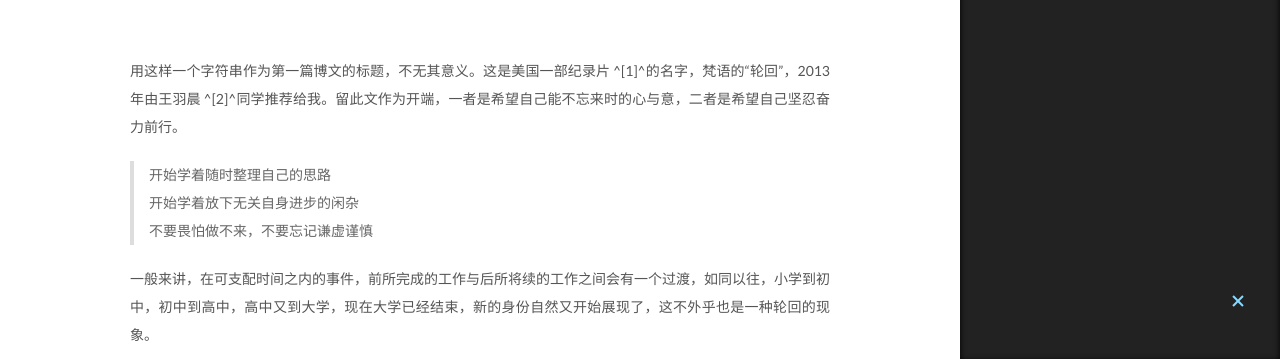
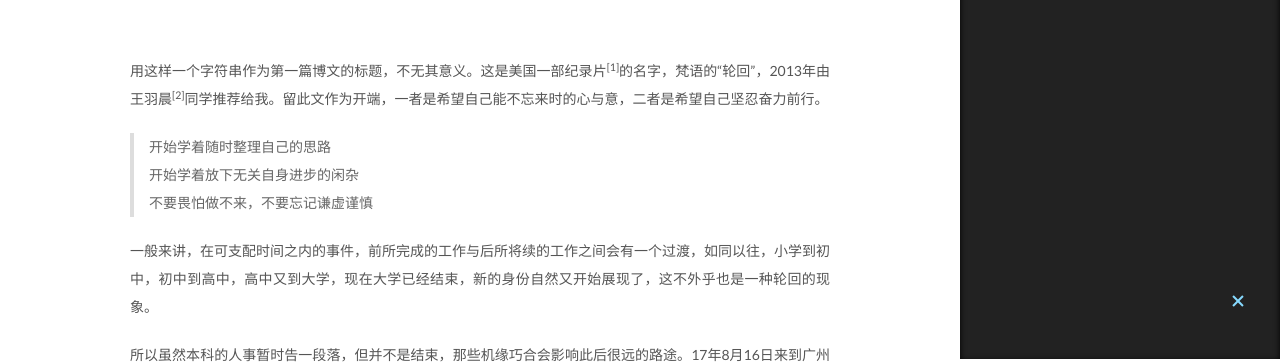
Before and after one commit to CNGeoRom/SubCNGeoRom.github.io, a plain HTML site: page 2017/08/19/Samsara/index.html in a window 1280 px wide. Shown: the part 441-805 px from the top of the page. Drawn offline with Linux system fonts and the light colour scheme.

Commit message:
Site updated: 2017-08-19 21:47:46

```diff
--- a/2017/08/19/Samsara/index.html
+++ b/2017/08/19/Samsara/index.html
@@ -94,17 +94,17 @@
 
 
 
-<meta name="description" content="用这样一个字符串作为第一篇博文的标题，不无其意义。这是美国一部纪录片 ^[1]^的名字，梵语的“轮回”，2013年由王羽晨 ^[2]^同学推荐给我。留此文作为开端，一者是希望自己能不忘来时的心与意，二者是希望自己坚忍奋力前行。  开始学着随时整理自己的思路开始学着放下无关自身进步的闲杂不要畏怕做不来，不要忘记谦虚谨慎    一般来讲，在可支配时间之内的事件，前所完成的工作与后所将续的工作之间会有一">
+<meta name="description" content="用这样一个字符串作为第一篇博文的标题，不无其意义。这是美国一部纪录片[1]的名字，梵语的“轮回”，2013年由王羽晨[2]同学推荐给我。留此文作为开端，一者是希望自己能不忘来时的心与意，二者是希望自己坚忍奋力前行。  开始学着随时整理自己的思路开始学着放下无关自身进步的闲杂不要畏怕做不来，不要忘记谦虚谨慎    一般来讲，在可支配时间之内的事件，前所完成的工作与后所将续的工作之间会有一个过渡，如同">
 <meta property="og:type" content="article">
 <meta property="og:title" content="SAMSARA">
 <meta property="og:url" content="http://georom.site/2017/08/19/Samsara/index.html">
 <meta property="og:site_name" content="GeoRom">
-<meta property="og:description" content="用这样一个字符串作为第一篇博文的标题，不无其意义。这是美国一部纪录片 ^[1]^的名字，梵语的“轮回”，2013年由王羽晨 ^[2]^同学推荐给我。留此文作为开端，一者是希望自己能不忘来时的心与意，二者是希望自己坚忍奋力前行。  开始学着随时整理自己的思路开始学着放下无关自身进步的闲杂不要畏怕做不来，不要忘记谦虚谨慎    一般来讲，在可支配时间之内的事件，前所完成的工作与后所将续的工作之间会有一">
+<meta property="og:description" content="用这样一个字符串作为第一篇博文的标题，不无其意义。这是美国一部纪录片[1]的名字，梵语的“轮回”，2013年由王羽晨[2]同学推荐给我。留此文作为开端，一者是希望自己能不忘来时的心与意，二者是希望自己坚忍奋力前行。  开始学着随时整理自己的思路开始学着放下无关自身进步的闲杂不要畏怕做不来，不要忘记谦虚谨慎    一般来讲，在可支配时间之内的事件，前所完成的工作与后所将续的工作之间会有一个过渡，如同">
 <meta property="og:locale" content="zh-Hans">
-<meta property="og:updated_time" content="2017-08-19T13:44:07.010Z">
+<meta property="og:updated_time" content="2017-08-19T13:47:39.860Z">
 <meta name="twitter:card" content="summary">
 <meta name="twitter:title" content="SAMSARA">
-<meta name="twitter:description" content="用这样一个字符串作为第一篇博文的标题，不无其意义。这是美国一部纪录片 ^[1]^的名字，梵语的“轮回”，2013年由王羽晨 ^[2]^同学推荐给我。留此文作为开端，一者是希望自己能不忘来时的心与意，二者是希望自己坚忍奋力前行。  开始学着随时整理自己的思路开始学着放下无关自身进步的闲杂不要畏怕做不来，不要忘记谦虚谨慎    一般来讲，在可支配时间之内的事件，前所完成的工作与后所将续的工作之间会有一">
+<meta name="twitter:description" content="用这样一个字符串作为第一篇博文的标题，不无其意义。这是美国一部纪录片[1]的名字，梵语的“轮回”，2013年由王羽晨[2]同学推荐给我。留此文作为开端，一者是希望自己能不忘来时的心与意，二者是希望自己坚忍奋力前行。  开始学着随时整理自己的思路开始学着放下无关自身进步的闲杂不要畏怕做不来，不要忘记谦虚谨慎    一般来讲，在可支配时间之内的事件，前所完成的工作与后所将续的工作之间会有一个过渡，如同">
 
 
 
@@ -343,7 +343,7 @@
 
 
 
-        <p>用这样一个字符串作为第一篇博文的标题，不无其意义。这是美国一部纪录片 ^[1]^的名字，梵语的“轮回”，2013年由王羽晨 ^[2]^同学推荐给我。留此文作为开端，一者是希望自己能不忘来时的心与意，二者是希望自己坚忍奋力前行。</p>
+        <p>用这样一个字符串作为第一篇博文的标题，不无其意义。这是美国一部纪录片<sup>[1]</sup>的名字，梵语的“轮回”，2013年由王羽晨<sup>[2]</sup>同学推荐给我。留此文作为开端，一者是希望自己能不忘来时的心与意，二者是希望自己坚忍奋力前行。</p>
 <blockquote>
 <p>开始学着随时整理自己的思路<br>开始学着放下无关自身进步的闲杂<br>不要畏怕做不来，不要忘记谦虚谨慎  <br></p>
 </blockquote>
```
Also changed, not shown: index.html (+1 -1 lines).
